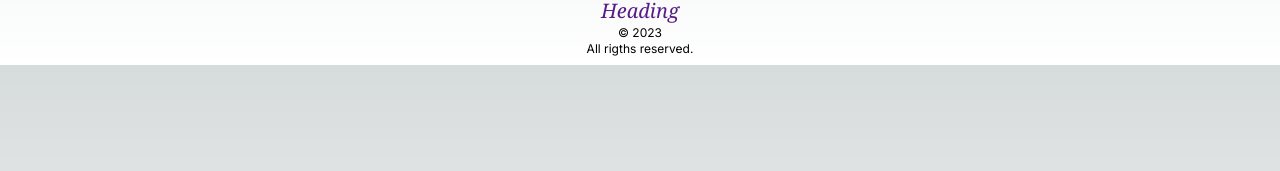
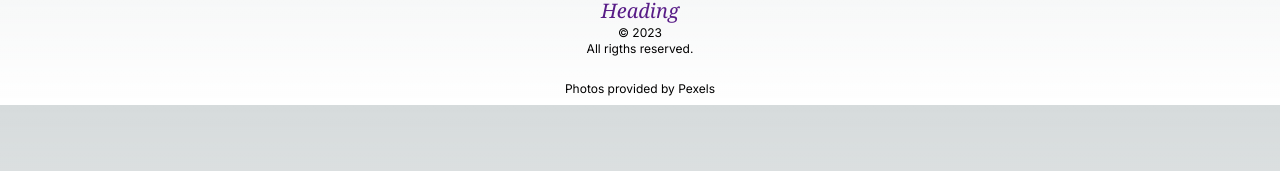
Before and after one commit to piotrszubert/pexels-gallery, a Next.js app: page / in a window 1280 px wide. Shown: the part 435-606 px from the top of the page. Built offline with nearby package versions, Linux system fonts and the light colour scheme; no server answers.

Commit message:
added credential

```diff
--- a/components/footer.tsx
+++ b/components/footer.tsx
@@ -8,6 +8,9 @@ export const Footer = () => {
       &copy; 2023
       <br />
       All rigths reserved.
+      <div className="mt-6">
+        <a href="https://www.pexels.com">Photos provided by Pexels</a>
+      </div>
     </footer>
   )
 }
```
